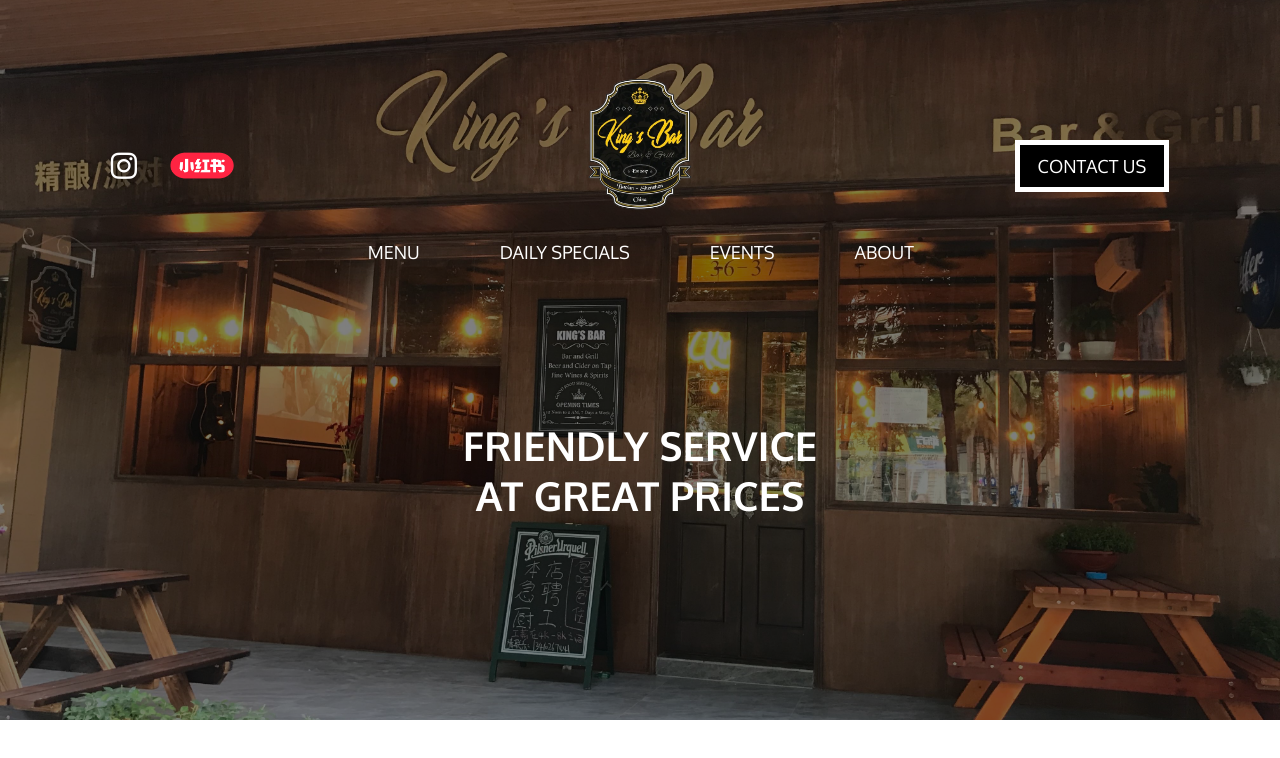
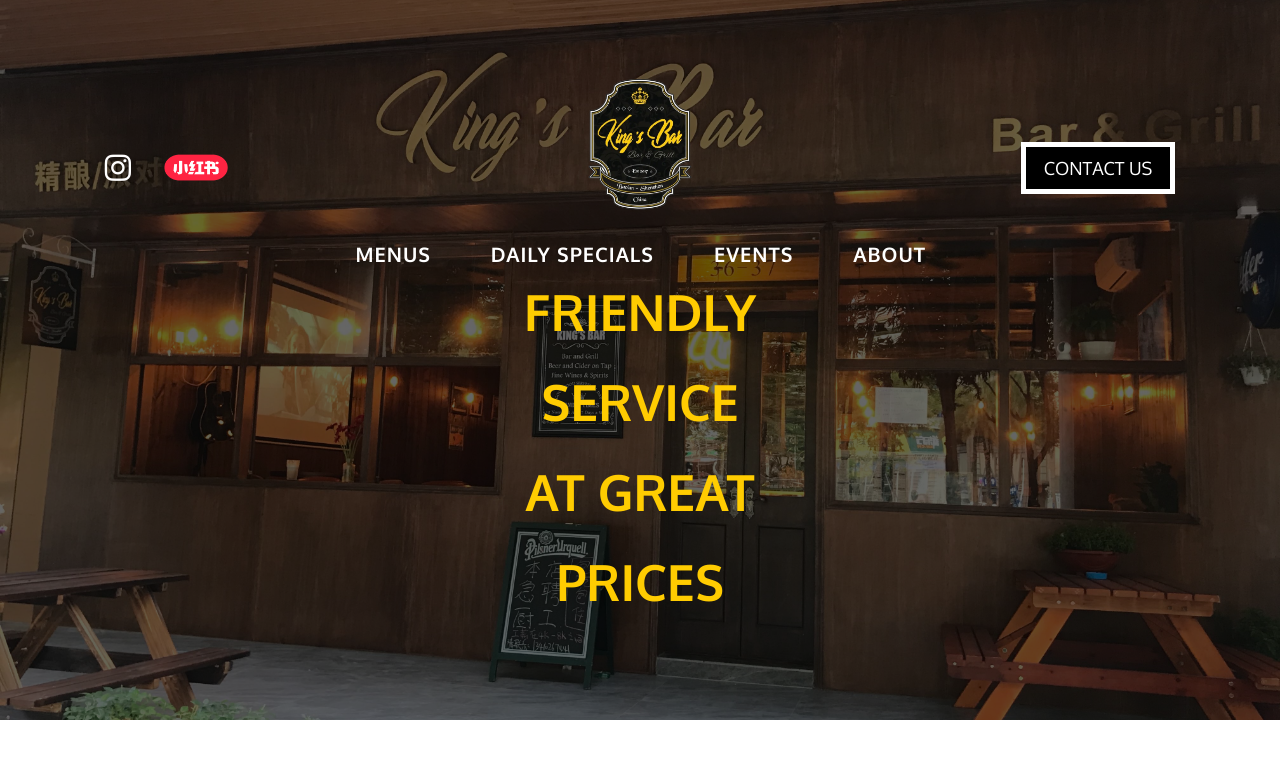
Before and after one commit to jackal2002/kingsbar-website, a plain HTML site: page index.html in a window 1280 px wide. Drawn offline with Linux system fonts and the light colour scheme.

Commit message:
new update

```diff
--- a/index.html
+++ b/index.html
@@ -20,7 +20,7 @@
                     </div>
                     <div class="nav-items">
                         <div class="nav-item menu">
-                            <a href="#">Menu</a>
+                            <a href="#">Menus</a>
                             <div class="submenu">
                                 <div class="submenu-container">
                                     <div><a href="#">Food</a></div>
--- a/styles.css
+++ b/styles.css
@@ -23,7 +23,7 @@ html {
 }
 
 h2 {
-    font-size: 4rem;
+    font-size: 5rem;
     text-transform: uppercase;
 }
 
@@ -38,8 +38,8 @@ h2 {
     flex-direction: column;
     justify-content: space-between;
     align-items: center;
-    box-shadow: inset 0 0 0 400px rgba(0,0,0,.5);
-    padding: 7rem 1rem 20rem;
+    box-shadow: inset 0 0 0 400px rgba(0,0,0,.6);
+    padding: 7rem 1rem 15rem;
 }
 
 .top-bar {
@@ -83,12 +83,14 @@ h2 {
 
 .nav-items {
     display: flex;
-    gap: 8rem;
+    gap: 6rem;
     position: relative;
 }
 
 .nav-item {
-    font-size: 1.8rem;
+    font-size: 2rem;
+    font-weight: 800;
+    letter-spacing: 0.1rem;
     text-transform: uppercase;
     position: relative;
 }
@@ -103,7 +105,7 @@ h2 {
 }
 
 .submenu-container {
-    margin-top: 10px;
+    margin-top: 15px;
     background-color: rgb(255,204,1);
     padding: 0.8rem 7rem 0.8rem 0.8rem;
     display: flex;
@@ -183,8 +185,13 @@ h2 {
 .hero-heading {
     width: 30%;
     text-align: center;
+    line-height: 1.8;
+
 }
 
+.hero-heading h2 {
+    color: rgb(255,204,1);
+}
 
 @media only screen and (max-width: 400px) {
     body {
```
